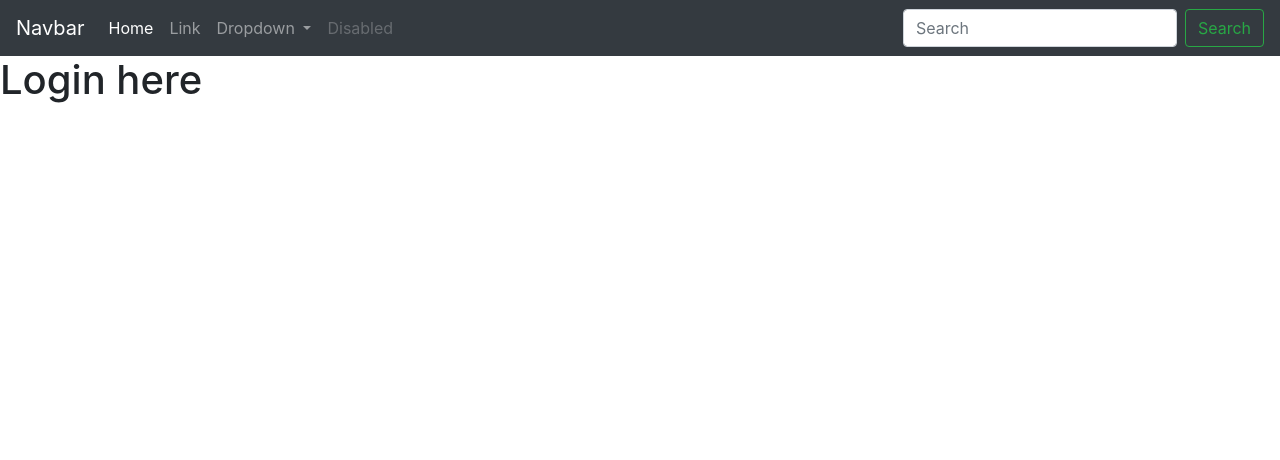
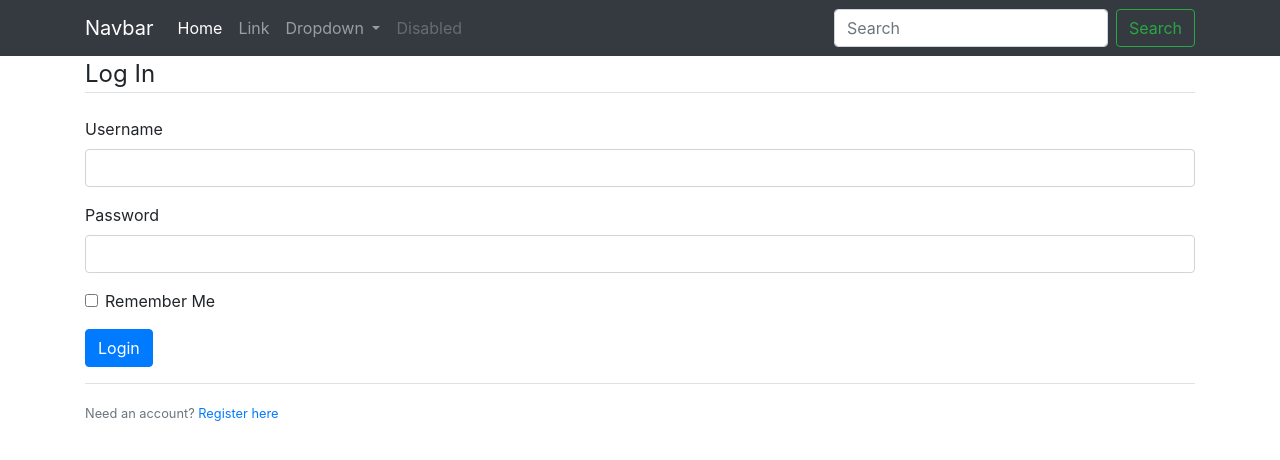
Before and after one commit to norzon/CN6111-python-flask, a Flask app: page /login in a window 1280 px wide. Shown: the top 460 px of the page. Run offline with Flask 2, Linux system fonts and the light colour scheme; some libraries are stand-ins or nearby versions.

Commit message:
Implement login page and generla updates

```diff
--- a/forms.py
+++ b/forms.py
@@ -5,7 +5,7 @@ from wtforms.validators import DataRequired, Length, EqualTo
 class RegistrationForm(FlaskForm):
     username = StringField('Username', validators=[DataRequired(), Length(min=3, max=30)])
     displayName = StringField('Display Name', validators=[DataRequired(), Length(min=3, max=30)])
-    password = PasswordField('Password', validators=[DataRequired()])
+    password = PasswordField('Password', validators=[DataRequired(), Length(min=8, max=60)])
     rePassword = PasswordField('Repeat Password', validators=[DataRequired(), EqualTo('password')])
     submit = SubmitField('Register')
 
--- a/main.py
+++ b/main.py
@@ -1,10 +1,10 @@
 # Imports
-from flask import Flask, render_template, url_for
+from flask import Flask, render_template, url_for, flash, redirect
 from forms import LoginForm, RegistrationForm
 import config
-app = Flask(__name__)
 
 # App configuration
+app = Flask(__name__)
 app.config['SECRET_KEY'] = config.secret
 
 # Register index route
@@ -18,12 +18,21 @@ def index():
 @app.route('/register', methods=['GET', 'POST'])
 def register():
     form = RegistrationForm()
+    if form.validate_on_submit():
+        flash(f'Account created for {form.username.data}!', 'success')
+        return redirect(url_for('index'))
     return render_template('pages/register.html', title='Register', form=form)
 
 # Register login route
 @app.route('/login', methods=['GET', 'POST'])
 def login():
     form = LoginForm()
+    if form.validate_on_submit():
+        if True: # This should check if username and password in db
+            flash(f'You have successfully loged in as {form.username.data}', 'success')
+            return redirect(url_for('index'))
+        else:
+            flash('Username and password combination incorrect', 'danger')
     return render_template('pages/login.html', title='Login', form=form)
 
 # Run app
--- a/templates/base.html
+++ b/templates/base.html
@@ -14,7 +14,20 @@
 <body>
     {% include "components/navbar.html" %}
 
-    {% block content %}{% endblock %}
+    <div id="wrapper">
+        <div id="messages">
+            {% with messages = get_flashed_messages(with_categories=true) %}
+                {% if messages %}
+                    {% for category, message in messages %}
+                        <div class="alert alert-{{ category }}">
+                            {{ message }}
+                        </div>
+                    {% endfor %}
+                {% endif %}
+            {% endwith %}
+        </div>
+        {% block content %}{% endblock %}
+    </div>
 
     <script src="https://code.jquery.com/jquery-3.3.1.slim.min.js" integrity="sha384-q8i/X+965DzO0rT7abK41JStQIAqVgRVzpbzo5smXKp4YfRvH+8abtTE1Pi6jizo"
         crossorigin="anonymous"></script>
--- a/templates/components/navbar.html
+++ b/templates/components/navbar.html
@@ -1,4 +1,5 @@
 <nav class="navbar navbar-expand-lg navbar-dark bg-dark">
+    <div class="container">
         <a class="navbar-brand" href="{{ url_for('index') }}">Navbar</a>
         <button class="navbar-toggler" type="button" data-toggle="collapse" data-target="#navbarSupportedContent"
             aria-controls="navbarSupportedContent" aria-expanded="false" aria-label="Toggle navigation">
@@ -34,4 +35,5 @@
                 <button class="btn btn-outline-success my-2 my-sm-0" type="submit">Search</button>
             </form>
         </div>
+    </div>
 </nav>
--- a/templates/pages/login.html
+++ b/templates/pages/login.html
@@ -1,4 +1,49 @@
 {% extends "base.html" %}
 {% block content %}
-    <h1>Login here</h1>
+    <div class="container">
+        <form method="POST" action="">
+            {{ form.hidden_tag() }}
+            <fieldset class="form-group">
+                <legend class="border-bottom mb-4">Log In</legend>
+                <div class="form-group">
+                    {{ form.username.label(class="form-control-label") }}
+                    {% if form.username.errors %}
+                        {{ form.username(class="form-control is-invalid") }}
+                        <div class="invalid-feedback">
+                            {% for error in form.username.errors %}
+                                <span>{{ error }}</span>
+                            {% endfor %}
+                        </div>
+                    {% else %}
+                        {{ form.username(class="form-control") }}
+                    {% endif %}
+                </div>
+                <div class="form-group">
+                    {{ form.password.label(class="form-control-label") }}
+                    {% if form.password.errors %}
+                        {{ form.password(class="form-control is-invalid") }}
+                        <div class="invalid-feedback">
+                            {% for error in form.password.errors %}
+                                <span>{{ error }}</span>
+                            {% endfor %}
+                        </div>
+                    {% else %}
+                        {{ form.password(class="form-control") }}
+                    {% endif %}
+                </div>
+                <div class="form-check">
+                    {{ form.rememberMe(class="form-check-input") }}
+                    {{ form.rememberMe.label(class="form-check-label") }}
+                </div>
+            </fieldset>
+            <div class="form-group">
+                {{ form.submit(class="btn btn-primary") }}
+            </div>
+        </form>
+        <div class="border-top pt-3">
+            <small class="text-muted">
+                Need an account? <a href="{{ url_for('register') }}">Register here</a>
+            </small>
+        </div>
+    </div>
 {% endblock %}
```
Also changed, not shown: templates/pages/register.html (+40 -4 lines). Lines whose indentation alone changed are shown as unchanged.
